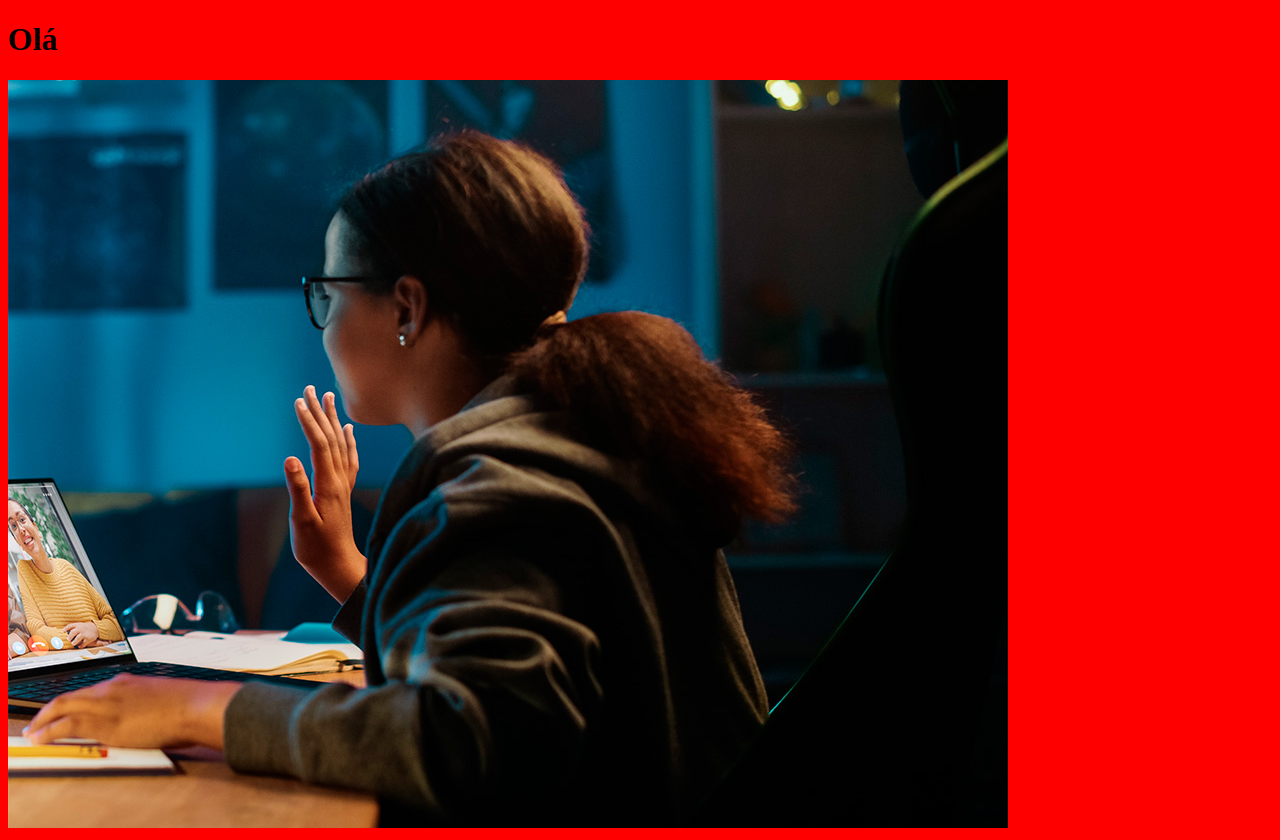
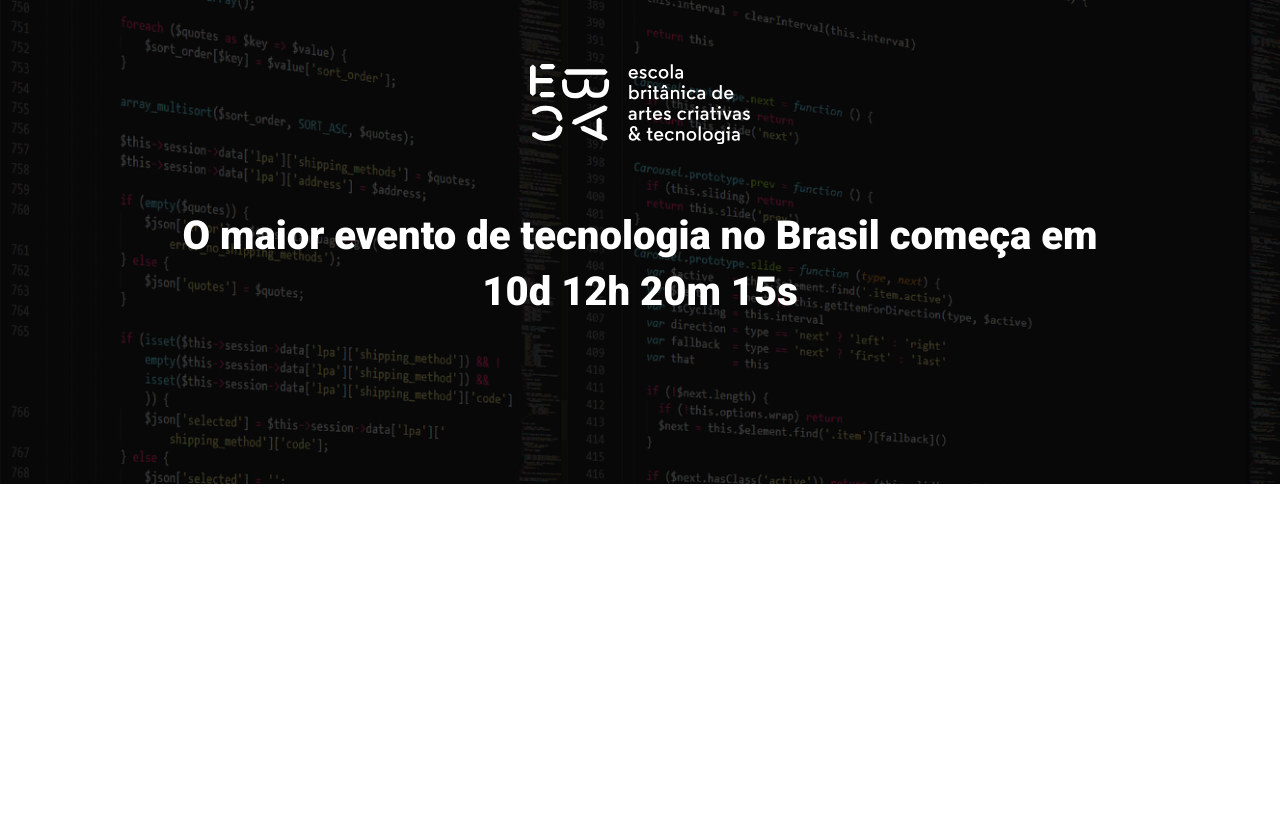
Before and after one commit to PedroGS13876/ebac_tech_talks, a website built with Parcel: page src/index.html in a window 1280 px wide. After the commit the page ends 800 px from the top, so only its background shows below. Built offline with nearby package versions, Linux system fonts and the light colour scheme.

Commit message:
criando o hero

```diff
--- a/src/index.html
+++ b/src/index.html
@@ -3,12 +3,24 @@
 <head>
     <meta charset="UTF-8">
     <meta name="viewport" content="width=device-width, initial-scale=1.0">
-    <title>Document</title>
+    <title>EBAC Tech Talks</title>
+
+    <link rel="preconnect" href="https://fonts.googleapis.com">
+    <link rel="preconnect" href="https://fonts.gstatic.com" crossorigin>
+    <link href="https://fonts.googleapis.com/css2?family=Roboto:ital,wght@0,100;0,300;0,400;0,500;0,700;0,900;1,100;1,300;1,400;1,500;1,700;1,900&display=swap" rel="stylesheet">
     <link rel="stylesheet" href="styles/main.scss">
 </head>
 <body>
-    <h1>Olá</h1>
-    <img src="./images/backend.png" alt="">
+    <header class="hero">
+        <div class="container">
+            <img class="hero__logo" src="./images/ebac_logo.svg" alt="EBAC">
+            <p class="hero__text">
+                O maior evento de tecnologia no Brasil começa em 10d 12h 20m 15s
+            </p>
+        </div>
+    </header>
+
+
     <script src="scripts/main.js"></script>
 </body>
 </html>
--- /dev/null
+++ b/src/styles/_hero.scss
@@ -0,0 +1,51 @@
+.hero {
+    padding-top: 64px;
+    padding-bottom: 100px;
+    background-image: url(../images/fundo.png);
+    background-repeat: no-repeat;
+    background-size: cover;
+    position: relative;
+
+    .container {
+        position: relative;
+    }
+
+    &::before {
+        position: absolute;
+        top: 0;
+        left: 0;
+        width: 100%;
+        height: 100%;
+        background-color: #000;
+        content: '';
+        opacity: .7;
+    }
+
+    &__text {
+        margin-top: 64px;
+        margin-bottom: 64px;
+        font-size: 40px;
+        line-height: 56px;
+        font-weight: 800;
+        text-align: center;
+    }
+
+    &__logo {
+        margin: 0 auto;
+        height: 80px;
+        display: block;
+    }
+
+    @media (max-width: 640px) {
+        padding: 40px 0;
+        &__logo {
+            height: 40px;
+        }
+
+        &__text {
+            font-size: 22px;
+            line-height: 24px;
+            margin: 24px 0;
+        }
+    }
+}
--- a/src/styles/main.scss
+++ b/src/styles/main.scss
@@ -1,3 +1,23 @@
-body {
-    background-color: red;
+@use 'hero';
+
+* {
+    margin: 0;
+    padding: 0;
+    box-sizing: border-box;
+    font-family: Roboto, sans-serif;
+    color: #fff;
 }
+
+.container {
+    max-width: 960px;
+    width: 100%;
+    margin: 0 auto;
+
+    @media (max-width: 640px) {
+        max-width: 80%;
+    }
+
+    @media (max-width: 1024px) {
+        max-width: 90%;
+    }
+}
```
